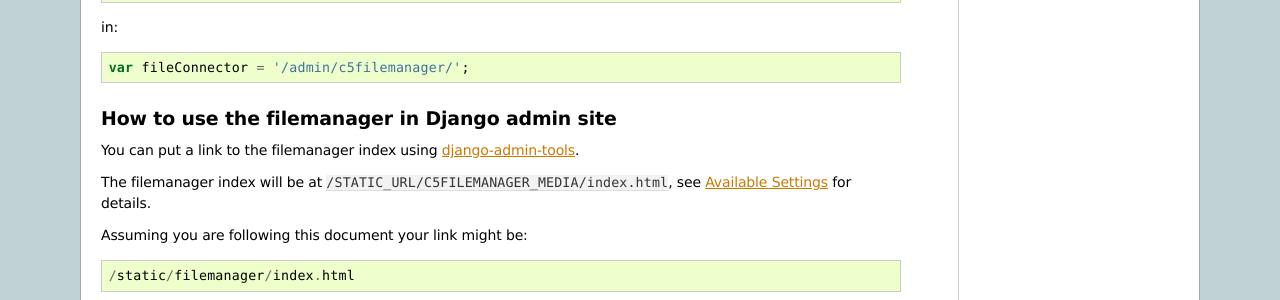
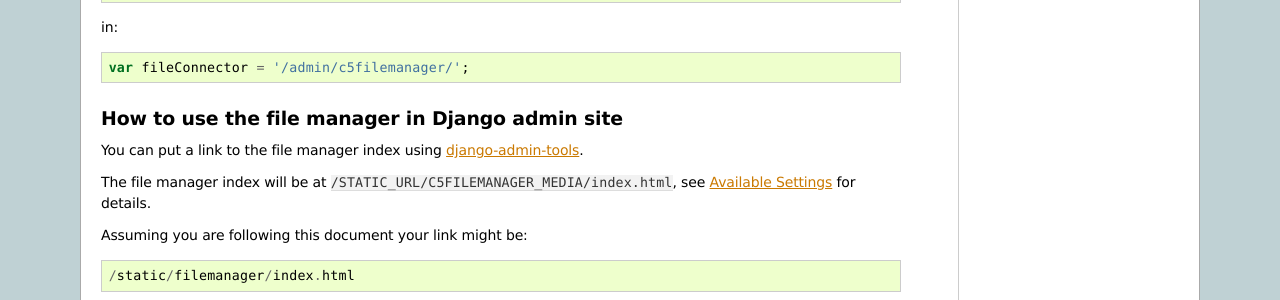
Before and after one commit to eriol/django-c5filemanager, a Sphinx documentation site: the page built from docs/getting_started.rst, in a window 1280 px wide and 900 px high, scrolled down 2192 px. Shown: the part 516-816 px from the top of the window. Built offline with Sphinx 7.4.7, drawn with Linux system fonts in a browser that asks for light colours; some of the changed text lies outside the part shown.

Commit message:
Fixed typos

```diff
--- a/docs/ckeditor_integration.rst
+++ b/docs/ckeditor_integration.rst
@@ -1,11 +1,11 @@
 Integration with CKEditor
 =========================
 
-Using CKEditor 3.x or higher you have to set the URL of the filemanager in your
+Using CKEditor 3.x or higher you have to set the URL of the file manager in your
 configure instance.
 
 Assuming you are following this document your URL will be
-``MEDIA_URL/C5FILEMANAGER_MEDIA/index.html``, so your configuration migh be:
+``MEDIA_URL/C5FILEMANAGER_MEDIA/index.html``, so your configuration might be:
 
 .. code-block:: javascript
 
--- a/docs/getting_started.rst
+++ b/docs/getting_started.rst
@@ -184,14 +184,15 @@ in:
 
     var fileConnector = '/admin/c5filemanager/';
 
-How to use the filemanager in Django admin site
------------------------------------------------
+How to use the file manager in Django admin site
+------------------------------------------------
 
-You can put a link to the filemanager index using
+You can put a link to the file manager index using
 `django-admin-tools <http://www.bitbucket.org/izi/django-admin-tools/>`_.
 
-The filemanager index will be at ``/STATIC_URL/C5FILEMANAGER_MEDIA/index.html``,
-see :ref:`available_settings` for details.
+The file manager index will be at
+``/STATIC_URL/C5FILEMANAGER_MEDIA/index.html``, see :ref:`available_settings`
+for details.
 
 Assuming you are following this document your link might be::
 
--- a/docs/index.rst
+++ b/docs/index.rst
@@ -6,7 +6,8 @@
 django-c5filemanager
 ====================
 
-``django-c5filemanager`` is a Django connector for the Core Five Filemanager.
+``django-c5filemanager`` is a Django connector for the Core Five Labs file
+manager.
 
 
 .. toctree::
--- /dev/null
+++ b/docs/spelling_wordlist.txt
@@ -0,0 +1,6 @@
+django
+js
+admin
+urls
+changelog
+config
```
Also changed, not shown: docs/available_settings.rst (+4 -4 lines), 1 other file.
